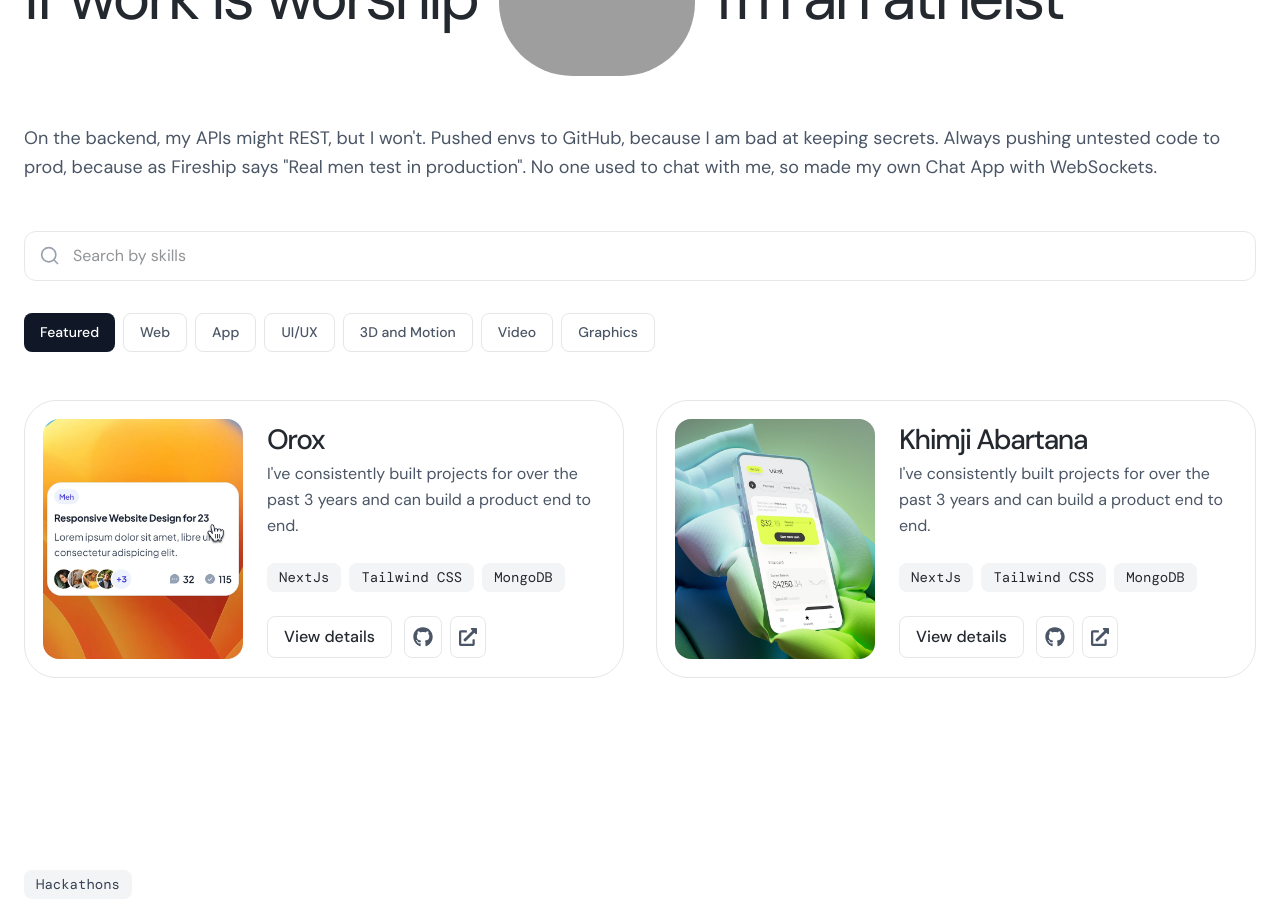
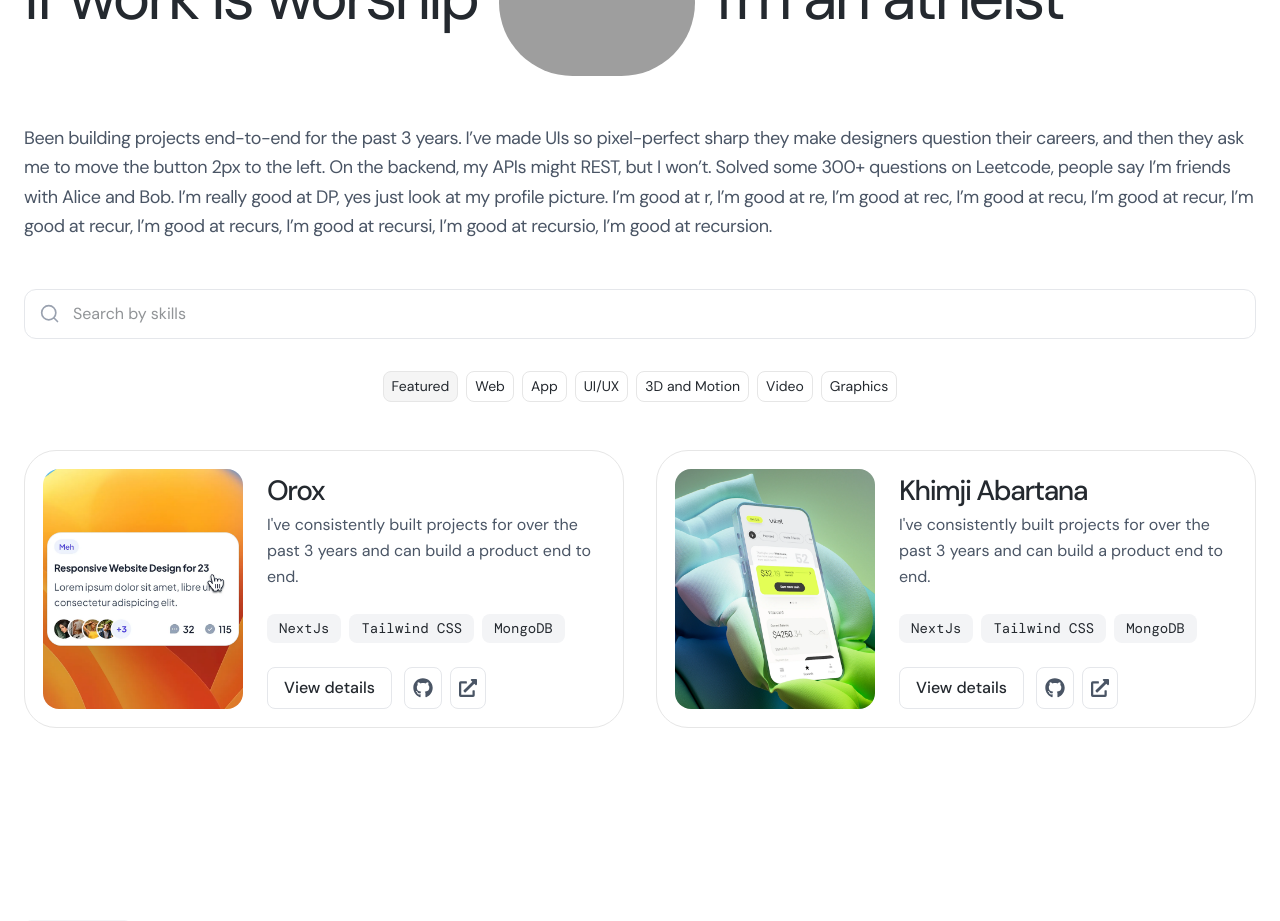
Before and after one commit to ashishmohapatra240/ashishmohapatra, a Next.js app: page / in a window 1280 px wide. Shown: the part 1020-1941 px from the top of the page. Built offline with nearby package versions, Linux system fonts and the light colour scheme; grey boxes are pictures that could not be loaded; a web font is replaced by a local one.

Commit message:
feat: Revise category descriptions and Update styling in Works section

```diff
--- a/app/data/work.ts
+++ b/app/data/work.ts
@@ -35,12 +35,12 @@ export const works: Work[] = [
 ];
 
 export const categoryDescriptions = {
-  featured: "On the backend, my APIs might REST, but I won't. Pushed envs to GitHub, because I am bad at keeping secrets. Always pushing untested code to prod, because as Fireship says \"Real men test in production\". No one used to chat with me, so made my own Chat App with WebSockets.",
-  web: "Crafting responsive and performant web applications with modern technologies and best practices.",
-  app: "Building native and cross-platform mobile applications that deliver exceptional user experiences.",
-  "ui-ux": "Designing intuitive and beautiful user interfaces that prioritize user experience and accessibility.",
-  "3d-motion": "Creating immersive 3D experiences and smooth animations that bring ideas to life.",
-  video: "Producing engaging video content and motion graphics for digital platforms.",
+  featured: "Been building projects end-to-end for the past 3 years. I’ve made UIs so pixel-perfect sharp they make designers question their careers, and then they ask me to move the button 2px to the left. On the backend, my APIs might REST, but I won’t. Solved some 300+ questions on Leetcode, people say I’m friends with Alice and Bob. I’m really good at DP, yes just look at my profile picture. I’m good at r,  I’m good at re,  I’m good at rec,  I’m good at recu, I’m good at recur, I’m good at recur, I’m good at recurs, I’m good at recursi, I’m good at recursio, I’m good at recursion.",
+  web: "I code in Next.js because I want justice for SSR. I don’t want to FLEX my skills, I want to JUSTIFY it. Starting my React Tutorial playlist on YouTube, calling this MERN ki Baat. Pushed envs to GitHub, because I am bad at keeping secrets. Always pushing untested code to prod, because as Fireship says “Real men test in production”. Experienced in deployment so much that for a really long time I used to think Docker Images are stored in JPEGs. I deploy to Vercel, Render, Railway basically everywhere but AWS, because I enjoy having money.",
+  app: "Flutter gave me one codebase for Android and iOS. Now both platforms crash equally, beautiful symmetry.",
+  "ui-ux": "So good at design, people started calling me Figma Male. Makes High Fidelity design first and make it black and white to call it Lo-Fi when I am making the case study. Uses google forms for taking surveys, but randomly fill user personas during the presentation.",
+  "3d-motion": "As an After Effects user, whenever I have a problem, I press F9, thought it would ease in. Learned 3D design in lockdown. It didn’t help with my career much, but at least setting the subdivision surface modifier to 10 kept my GPU stay warm all winter. Tried rigging the Media with Blender, still they don’t have a spine.",
+  video: "Uses Premiere pro for editing videos, once I had a crush on a girl, my friends told me to .prproj her. Netflix’s Dark timeline was confusing, until they saw mine. Half the clips were missing and the rest were corrupted. Once, I started rendering a project right when Virat Kohli walked in to bat, By the time he scored an unbeaten 254 over 9 hours and 14 minutes, facing 340 balls, hitting 25 fours and a six he was still standing and my render was still halfway, At least one of us showed progress.",
   graphics:
-    "Designing visual assets and brand materials that communicate effectively and beautifully.",
+    "Designed a lot of T-shirts because I love fancy fonts on it, basically I like the Text-Styles (Textiles). Made a lot of pretty PPTs  people assume I’ve an MBA degree. I have designed for a lot of clients that people call me John Doe, and my pronouns are Lorem/Ipsum. Uses Photoshop’s Content Aware Fill when people leave me. Doesn’t fix the hole just hides it better. Once traced an image to make an Illustration, now my non-designer friends call Van Gogh.",
 };
--- a/app/sections/Works.tsx
+++ b/app/sections/Works.tsx
@@ -54,7 +54,7 @@ export function Works() {
             </div>
           </div>
 
-          <p className="text-gray-600 text-[16px] md:text-[18px] leading-relaxed mt-6">
+          <p className="text-gray-600 text-[16px] md:text-[18px] tracking-tight leading-relaxed mt-6">
             {categoryDescriptions[activeCategory]}
           </p>
         </div>
@@ -89,15 +89,15 @@ export function Works() {
         </div>
 
         {/* Category Tabs */}
-        <div className="flex flex-wrap gap-2 mb-12">
+        <div className="flex flex-wrap gap-2 mb-12 justify-center">
           {categories.map((category) => (
             <button
               key={category.id}
               onClick={() => setActiveCategory(category.id)}
-              className={`px-4 py-2 rounded-[8px] text-[14px] font-medium transition-colors ${
+              className={`px-2 py-1 rounded-[8px] text-[14px] font-normal transition-colors ${
                 activeCategory === category.id
-                  ? "bg-gray-900 text-white"
-                  : "bg-white text-gray-600 border border-[#E6E6E6] hover:bg-gray-100"
+                  ? "bg-[#F5F5F5] text-[#24292F] border border-[#E6E6E6]"
+                  : "bg-white text-[#24292F] border border-[#E6E6E6] hover:bg-gray-100"
               }`}
             >
               {category.label}
```
